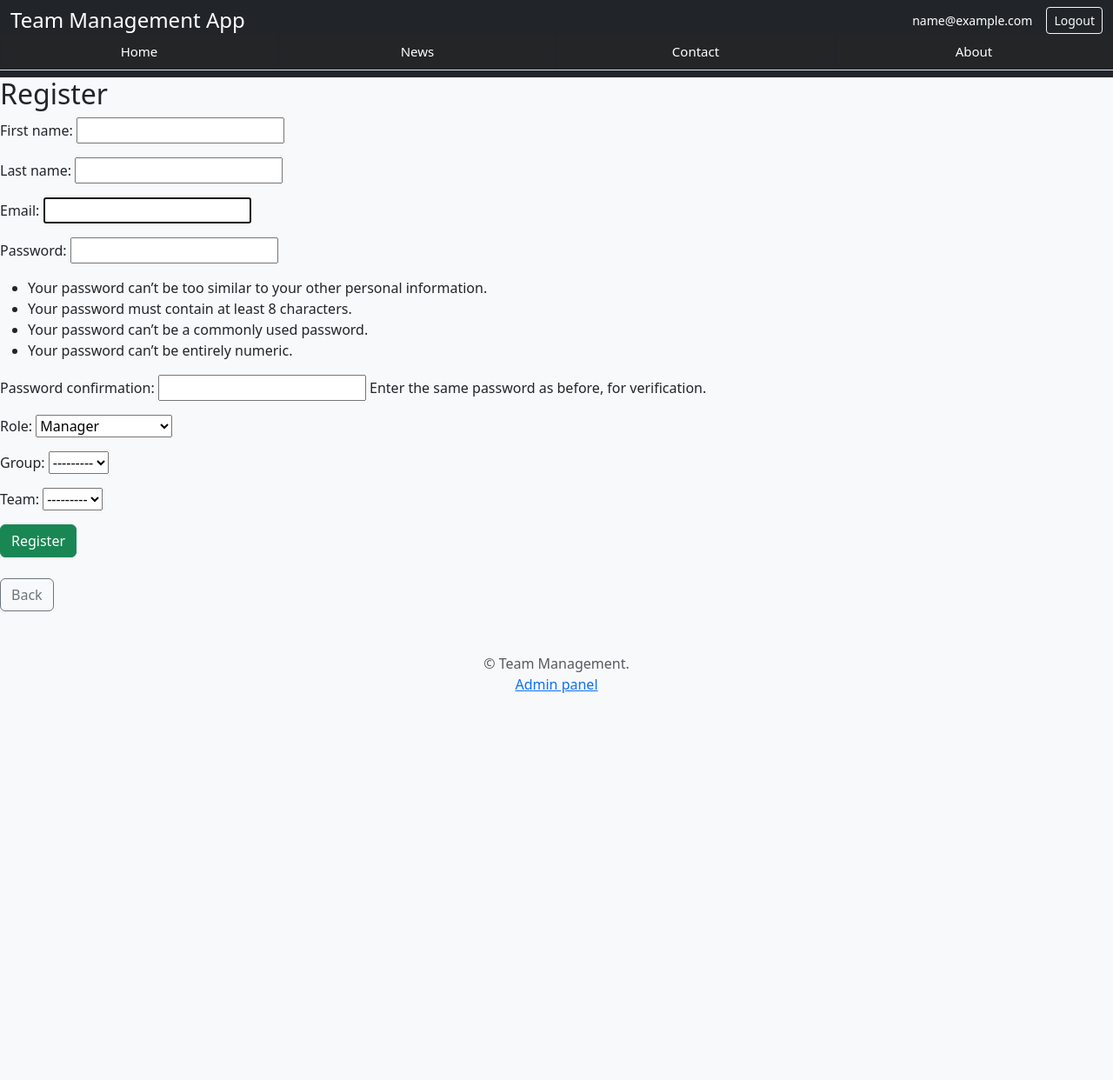
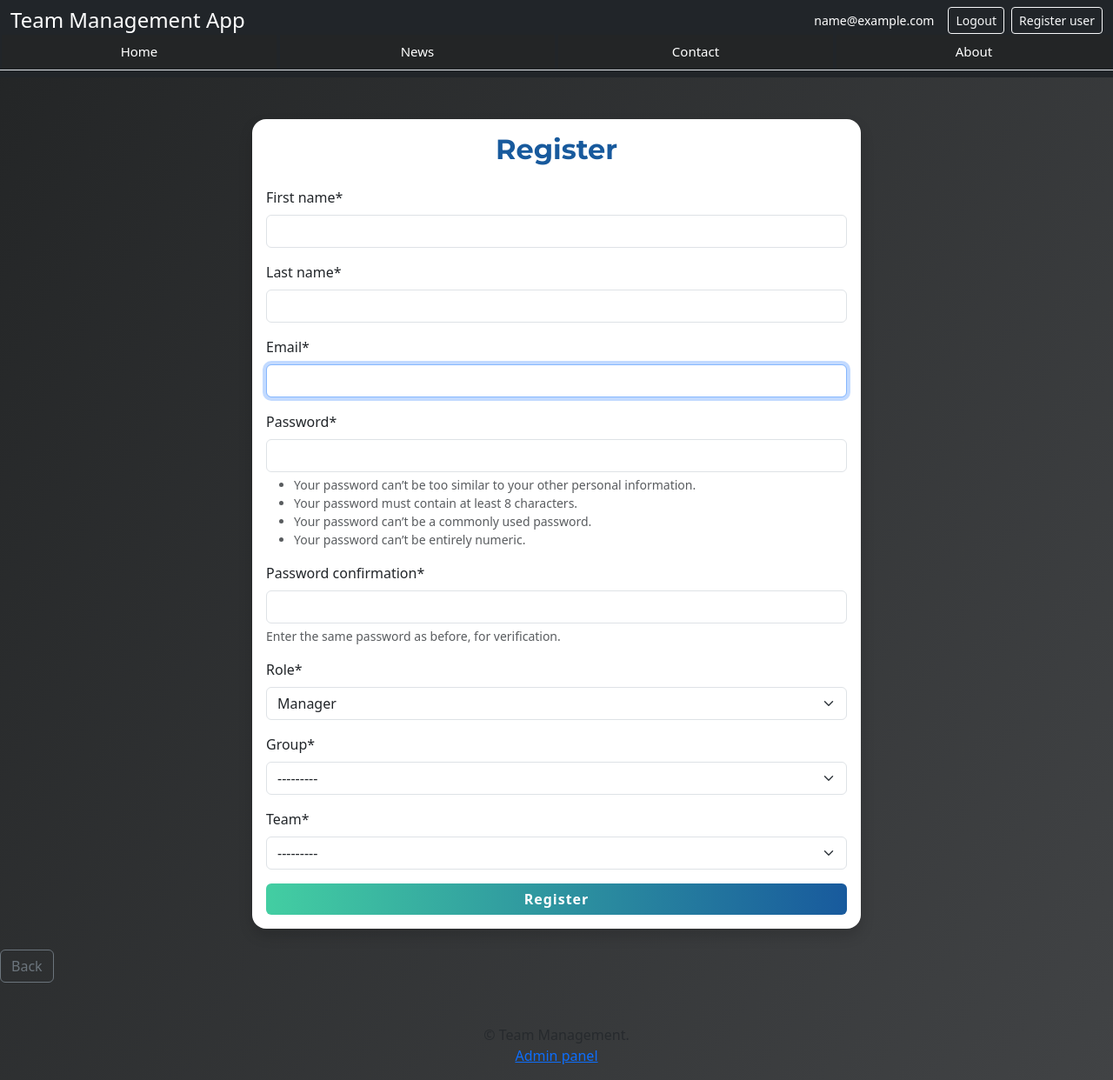
Before and after one commit to nico-sauer/team-management, a Django app: page /users/register/ in a window 1280 px wide. Shown: the whole page at 87% size. Before the commit the page ends 797 px from the top, so only its background shows below. Run offline with Django 5.2, Linux system fonts and the light colour scheme; the visitor is signed in with stand-in values (Sample User, id 1); parts of the project's set-up code (start-up, migrations or seed data) failed here and were passed over; some libraries are stand-ins or nearby versions.

Commit message:
register button only for manager and admin, style for register form

```diff
--- a/static/css/style.css
+++ b/static/css/style.css
@@ -1,7 +1,7 @@
 /* Global layout */
 body,
 html {
-  background: #232526;
+  background: linear-gradient(120deg, #232526 0%, #414345 100%);
   margin: 0;
   padding: 0;
   width: 100vw;
@@ -173,8 +173,9 @@ main.container-fluid {
 }
 .card {
   background: #fff;
-  border-radius: 10px;
-  box-shadow: 0 4px 24px rgba(0, 0, 0, 0.07);
+  border-radius: 16px;
+  border: none;
+  box-shadow: 0 4px 24px rgba(0, 0, 0, 0.08);
   margin: 0 10px;
 }
 .card-title {
@@ -201,3 +202,17 @@ main.container-fluid {
   box-shadow: none;
   padding: 60px 0 0 0;
 }
+
+.btn-success {
+  background: linear-gradient(90deg, #43cea2 0%, #185a9d 100%);
+  border: none;
+  color: #fff;
+  font-weight: 600;
+  letter-spacing: 1px;
+}
+
+h2 {
+  font-family: "Montserrat", sans-serif;
+  font-weight: 700;
+  color: #185a9d;
+}
--- a/templates/base.html
+++ b/templates/base.html
@@ -5,6 +5,7 @@
 <head>
     <!-- Bootstrap CSS for responsive design -->
     <link rel="stylesheet" href="https://cdn.jsdelivr.net/npm/bootstrap@5.3.3/dist/css/bootstrap.min.css">
+    <link href="https://fonts.googleapis.com/css?family=Montserrat:400,700&display=swap" rel="stylesheet">
     {% load static %}
     <!-- Custom styles -->
     <link rel="stylesheet" href="{% static 'css/style.css' %}">
@@ -19,15 +20,19 @@
                 {% if request.user.is_authenticated %}
                     <span class="me-2 small">{{ request.user.email }}</span>
                     <a class="btn btn-sm btn-outline-light ms-2" href="{% url 'users:logout' %}">Logout</a>
+                    {% if request.user.is_superuser %}
+                        <a class="btn btn-sm btn-outline-light ms-2" href="{% url 'users:register' %}">Register user</a>
+                    {% elif profile and profile.role == "Manager" %}
+                        <a class="btn btn-sm btn-outline-light ms-2" href="{% url 'users:register' %}">Register user</a>
+                    {% endif %}
                 {% else %}
                     <a class="btn btn-sm btn-outline-light me-2" href="{% url 'users:login' %}">Login</a>
-                    <a class="btn btn-sm btn-outline-light" href="{% url 'users:register' %}">Register</a>
                 {% endif %}
             </div>
         </div>
         <!-- Tabs in header -->
         <nav class="tab-buttons-header d-flex justify-content-center align-items-center bg-dark border-bottom">
-            <button class="tablink tablink-header" onclick="openPage('HomeTab', this, '#232526')" id="defaultOpen">Home</button>
+            <button class="tablink tablink-header" onclick="openPage('HomeTab', this, '#232526')" >Home</button>
             <button class="tablink tablink-header" onclick="openPage('News', this, '#232526')">News</button>
             <button class="tablink tablink-header" onclick="openPage('Contact', this, '#232526')">Contact</button>
             <button class="tablink tablink-header" onclick="openPage('About', this, '#232526')">About</button>
--- a/templates/registration/register.html
+++ b/templates/registration/register.html
@@ -1,10 +1,21 @@
 {% extends "base.html" %}
+{% load crispy_forms_tags %}
 {% block title %}Register{% endblock %}
 {% block content %}
-<h2>Register</h2>
-<form method="POST">
-    {% csrf_token %}
-    {{ form.as_p }}
-    <button type="submit" class="btn btn-success">Register</button>
-</form>
+<div class="container mt-5">
+    <div class="row justify-content-center">
+        <div class="col-md-8">
+            <div class="card shadow">
+                <div class="card-body">
+                    <h2 class="mb-4 text-center">Register</h2>
+                    <form method="POST">
+                        {% csrf_token %}
+                        {{ form|crispy }}
+                        <button type="submit" class="btn btn-success w-100">Register</button>
+                    </form>
+                </div>
+            </div>
+        </div>
+    </div>
+</div>
 {% endblock %}
--- a/users/forms.py
+++ b/users/forms.py
@@ -14,7 +14,7 @@ ROLE_CHOICES =(
     ("Athlete", "Athlete"),
 )
 
-class CustomUserCreationForm(UserCreationForm, forms.Form):
+class CustomUserCreationForm(UserCreationForm):
     first_name = forms.CharField()
     last_name = forms.CharField()
     email = forms.EmailField()
```
Also changed, not shown: core/views.py (+6 -7 lines).
